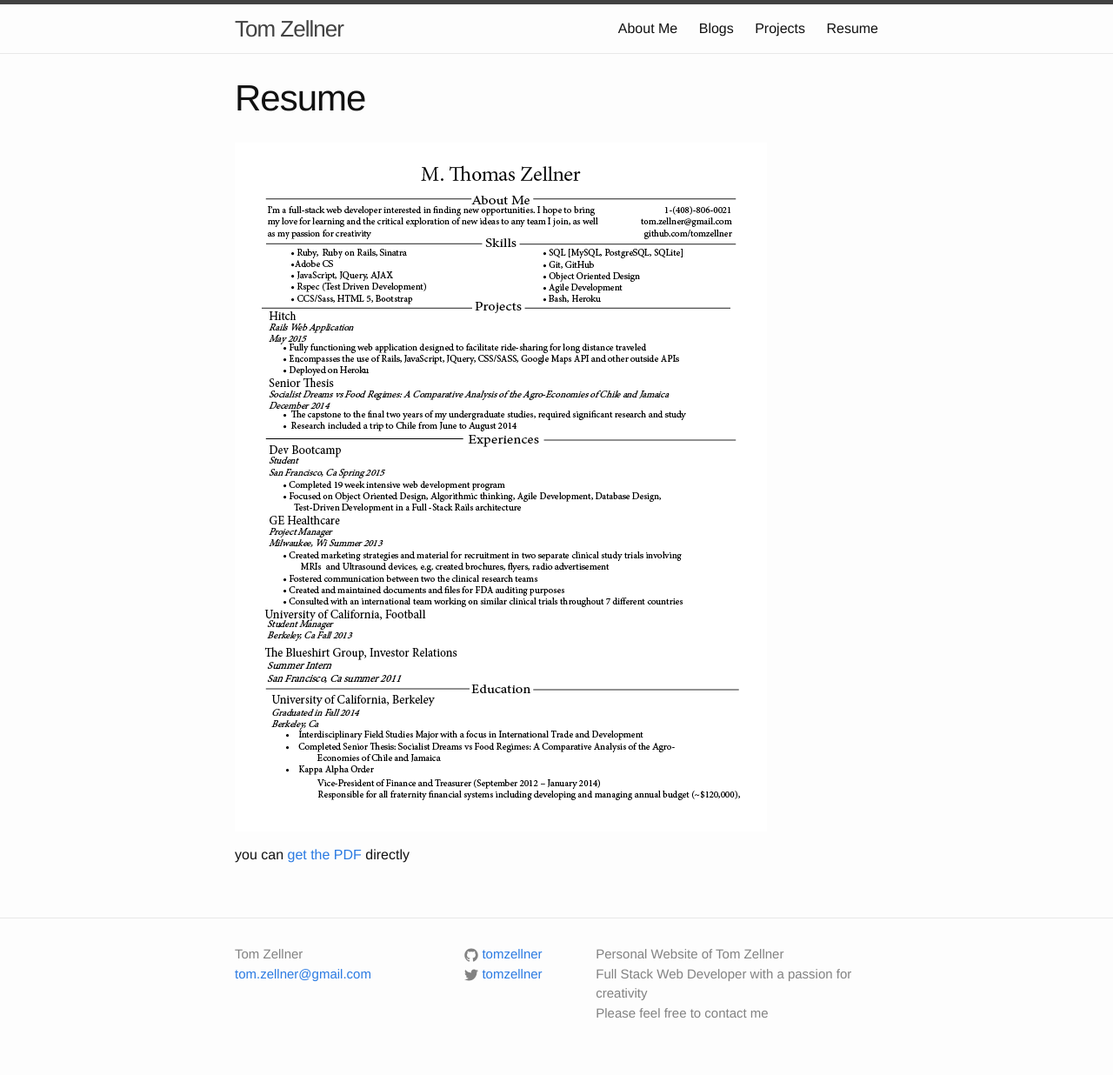
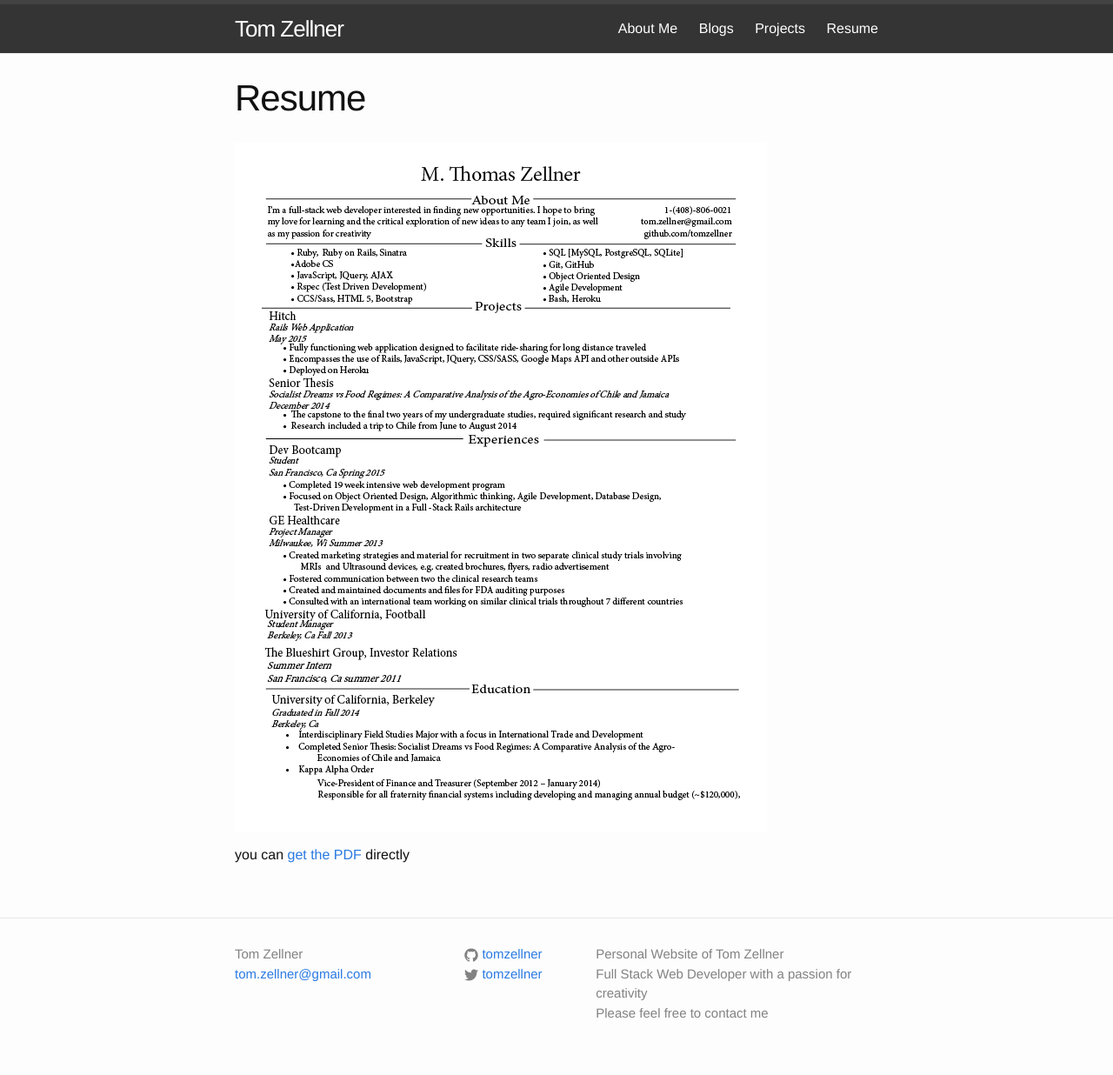
Before and after one commit to tomzellner/tomzellner.github.io, a Jekyll site: the page built from resume.md, in a window 1280 px wide. Shown: the whole page at 87% size. Built offline with Jekyll 4.4.1, drawn with Linux system fonts in a browser that asks for light colours.

Commit message:
styled header

```diff
--- a/_includes/header.html
+++ b/_includes/header.html
@@ -1,8 +1,8 @@
-<header class="site-header">
+<header class="site-header" style="background-color:#343434; color:#ffffff;">
 
   <div class="wrapper">
 
-    <a class="site-title" href="{{ site.baseurl }}/">{{ site.title }}</a>
+    <a style='color:#ffffff;' class="site-title" href="{{ site.baseurl }}/">{{ site.title }}</a>
 
     <nav class="site-nav">
       <a href="#" class="menu-icon">
@@ -15,10 +15,10 @@
 
       <div class="trigger">
 
-          <a class="page-link" href="/about">About Me </a>
-          <a class="page-link" href="/blogs/index.html">Blogs </a>
-          <a class="page-link" href="/projects">Projects </a>
-          <a class="page-link" href="/resume">Resume </a>
+          <a style='color:#ffffff;' class="page-link" href="/about">About Me </a>
+          <a style='color:#ffffff;' class="page-link" href="/blogs/index.html">Blogs </a>
+          <a style='color:#ffffff;' class="page-link" href="/projects">Projects </a>
+          <a style='color:#ffffff;' class="page-link" href="/resume">Resume </a>
       </div>
     </nav>
 
```
